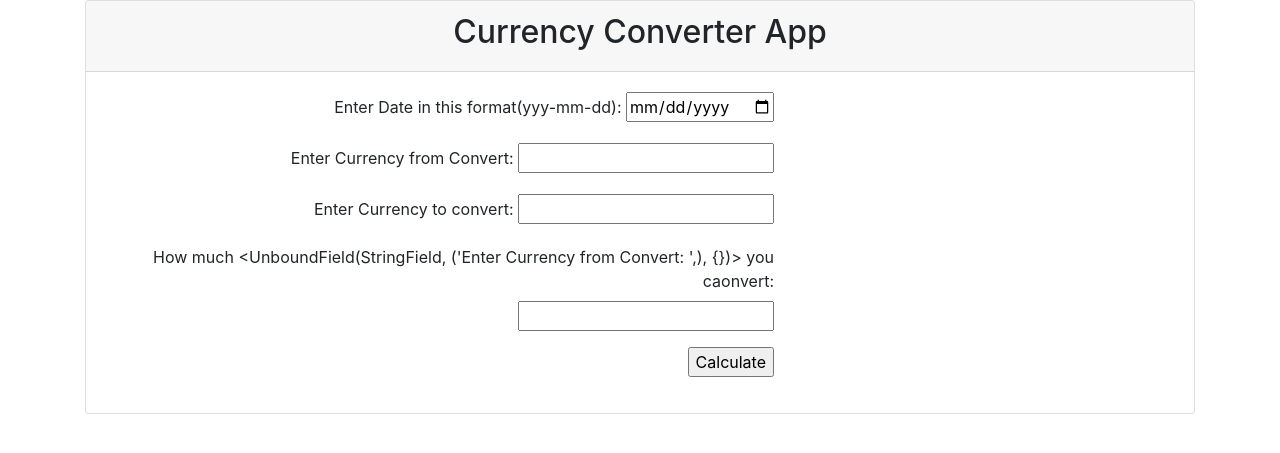
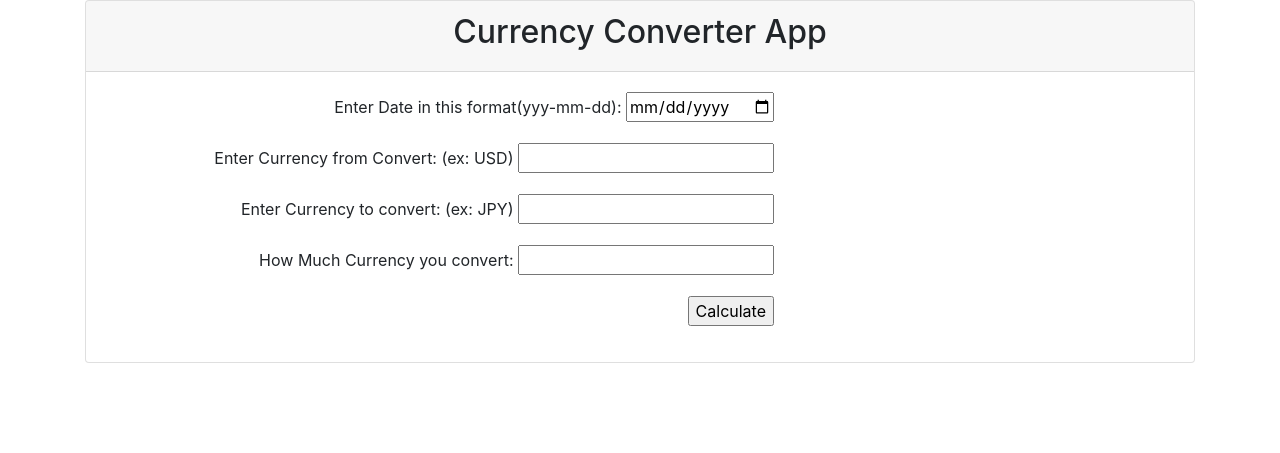
Before and after one commit to sajib1066/CurrencyConverterApp, a Flask app: page / in a window 1280 px wide. Shown: the top 453 px of the page. Run offline with Flask 2, Linux system fonts and the light colour scheme; some libraries are stand-ins or nearby versions.

Commit message:
update design and output format

```diff
--- a/converter/forms.py
+++ b/converter/forms.py
@@ -3,7 +3,7 @@ from wtforms import DateField, StringField, FloatField, SelectField, SubmitField
 
 class InputDataForms(FlaskForm):
     date = DateField("Enter Date in this format(yyy-mm-dd): ")
-    base = StringField("Enter Currency from Convert: ")
-    currency = StringField("Enter Currency to convert:")
-    quantity = FloatField(f'How much {base} you caonvert:')
+    base = StringField("Enter Currency from Convert: (ex: USD)")
+    currency = StringField("Enter Currency to convert: (ex: JPY)")
+    quantity = FloatField(f'How Much Currency you convert:')
     submit = SubmitField('Calculate')
--- a/converter/routes.py
+++ b/converter/routes.py
@@ -22,6 +22,6 @@ def home():
         else:
             data = response.json()
             total = quantity*data['rates'][currency]
-            flash(f"{quantity} {base} = {total} {currency} day of {date}")
+            flash("{} {} = {:.2f} {} day of {}".format(quantity, base, total, currency, date))
 
     return render_template('home.html', form=forms)
--- a/converter/templates/home.html
+++ b/converter/templates/home.html
@@ -42,11 +42,14 @@
 
                     </form>
                 </div>
-                {% with messages = get_flashed_messages() %}
-                {% if messages %}
-                  <span style="color: green;">{{ messages[0] }}</span>
-                {% endif %}
-              {% endwith %}
+                <div style="margin-right: 400px; text-align: right;">
+                  {% with messages = get_flashed_messages() %}
+                    {% if messages %}
+                      <span style="color: green;">{{ messages[0] }}</span>
+                    {% endif %}
+                  {% endwith %}
+                </div>
+
             </div>
         </div>
     </div>
```
